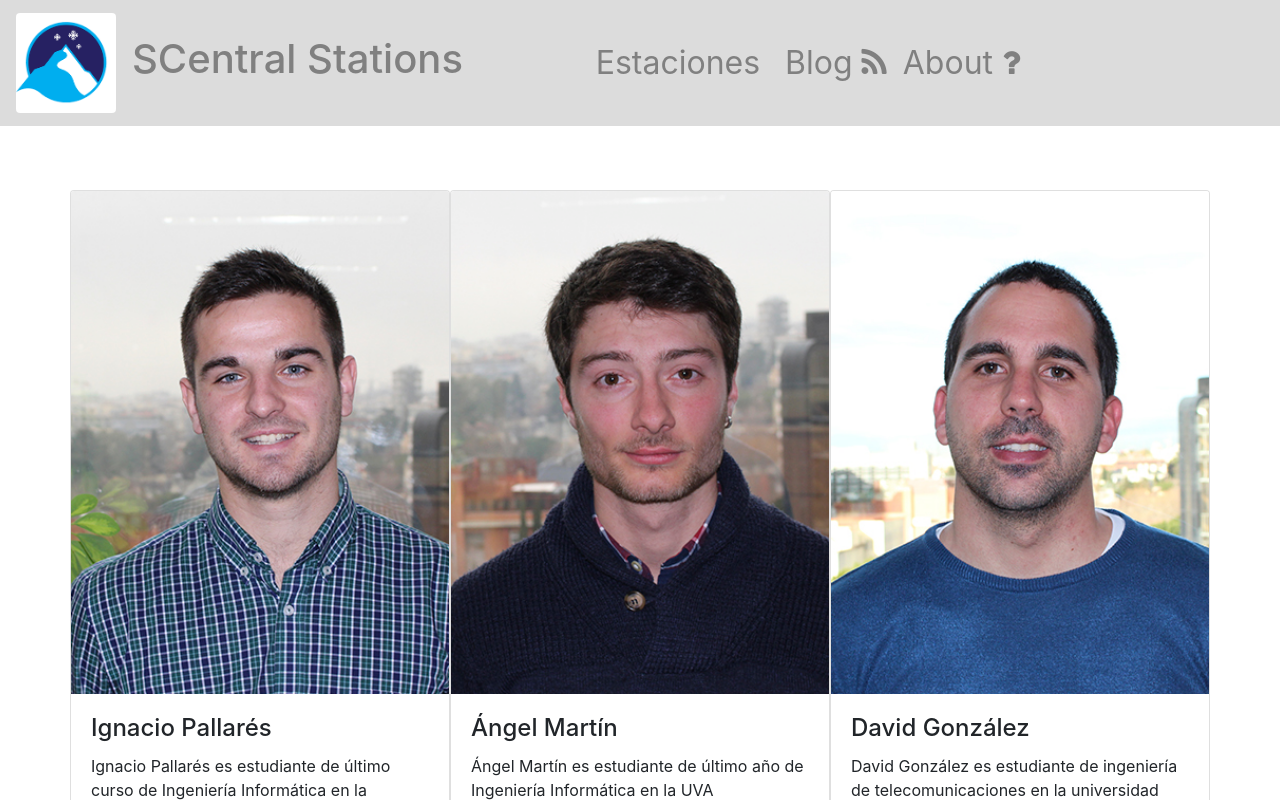
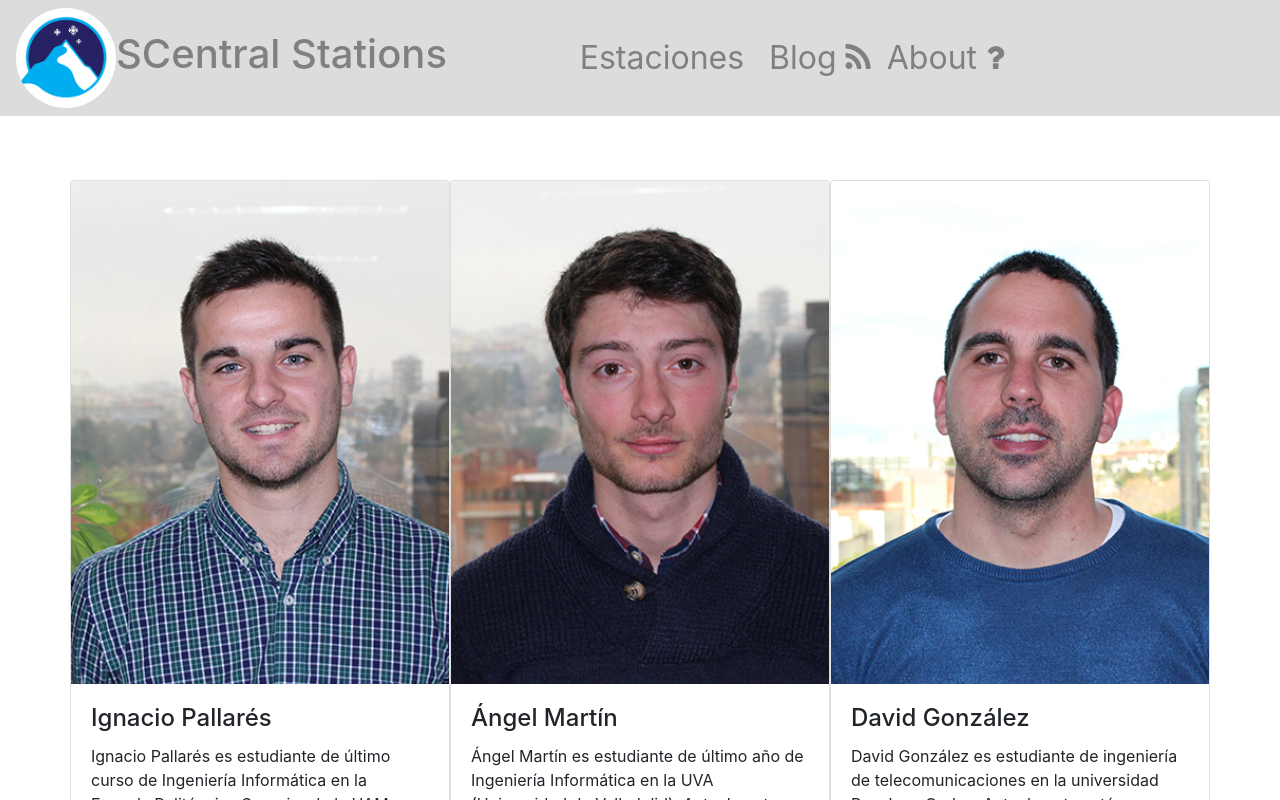
Before and after one commit to IPalla/HandsOn2, an Angular app in the folder HandsOn2/: page /about in a window 1280 px wide. Shown: the top 800 px of the page. Built offline with nearby package versions, Linux system fonts and the light colour scheme.

Commit message:
Modificacion css icono

```diff
--- a/HandsOn2/src/app/core/menu/menu.component.css
+++ b/HandsOn2/src/app/core/menu/menu.component.css
@@ -7,6 +7,10 @@ ul{
 }
 nav img{
   width:100px;
+  border-radius: 200px 200px 200px 200px;
+  -moz-border-radius: 200px 200px 200px 200px;
+  -webkit-border-radius: 200px 200px 200px 200px;
+  border: 0px solid #000000;
 }
 h1 {
   color: gray;
--- a/HandsOn2/src/app/core/menu/menu.component.html
+++ b/HandsOn2/src/app/core/menu/menu.component.html
@@ -2,9 +2,7 @@
 
 
 <nav class="navbar navbar-expand-sm navbar-dark ">
-  <a class="navbar-brand" href="#">
-    <img src="./assets/icono_snow.png" alt="logo" class="rounded">
-  </a>
+    <img src="./assets/icono_snow.png" alt="logo">
   <h1>SCentral Stations</h1>
 
   <button class="navbar-toggler navbar-toggler-right" [ngClass]="claseBoton" type="button" (click)="botonMenu()" >
```
Also changed, not shown: HandsOn2/src/styles.css (line endings or trailing spaces).
